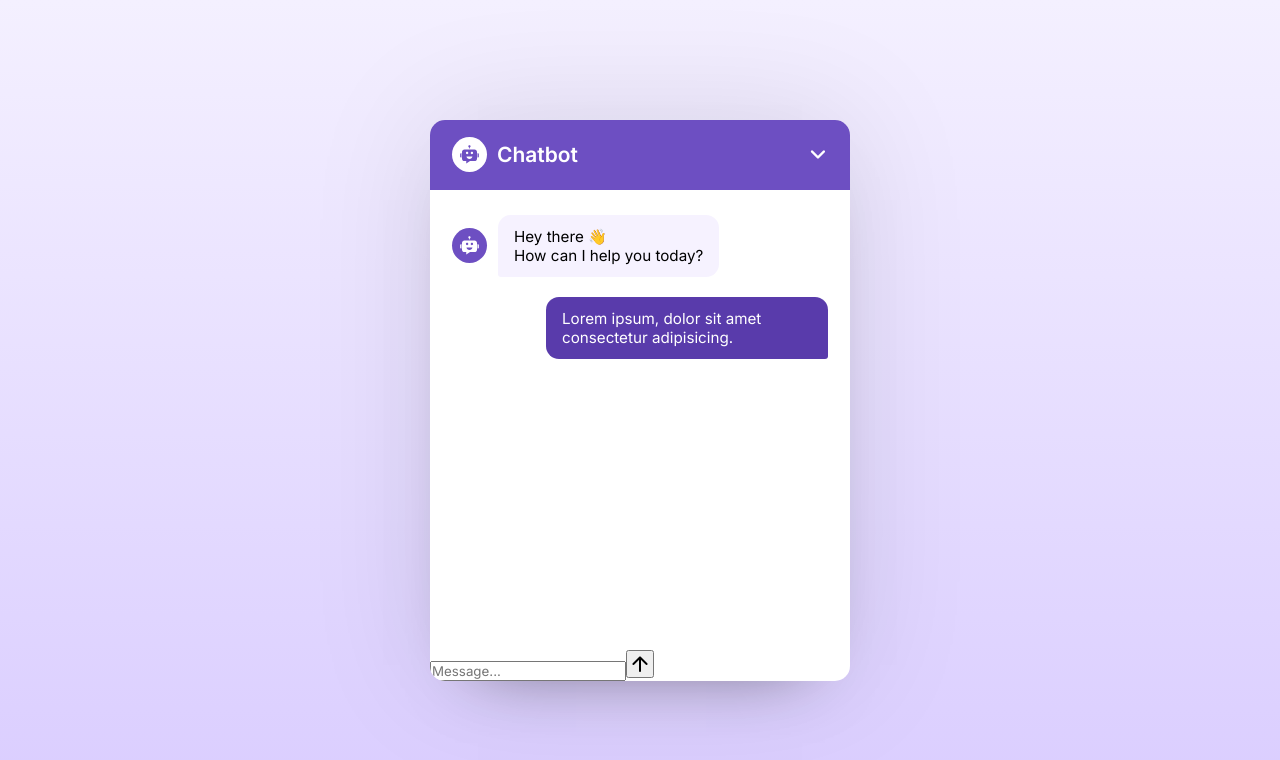
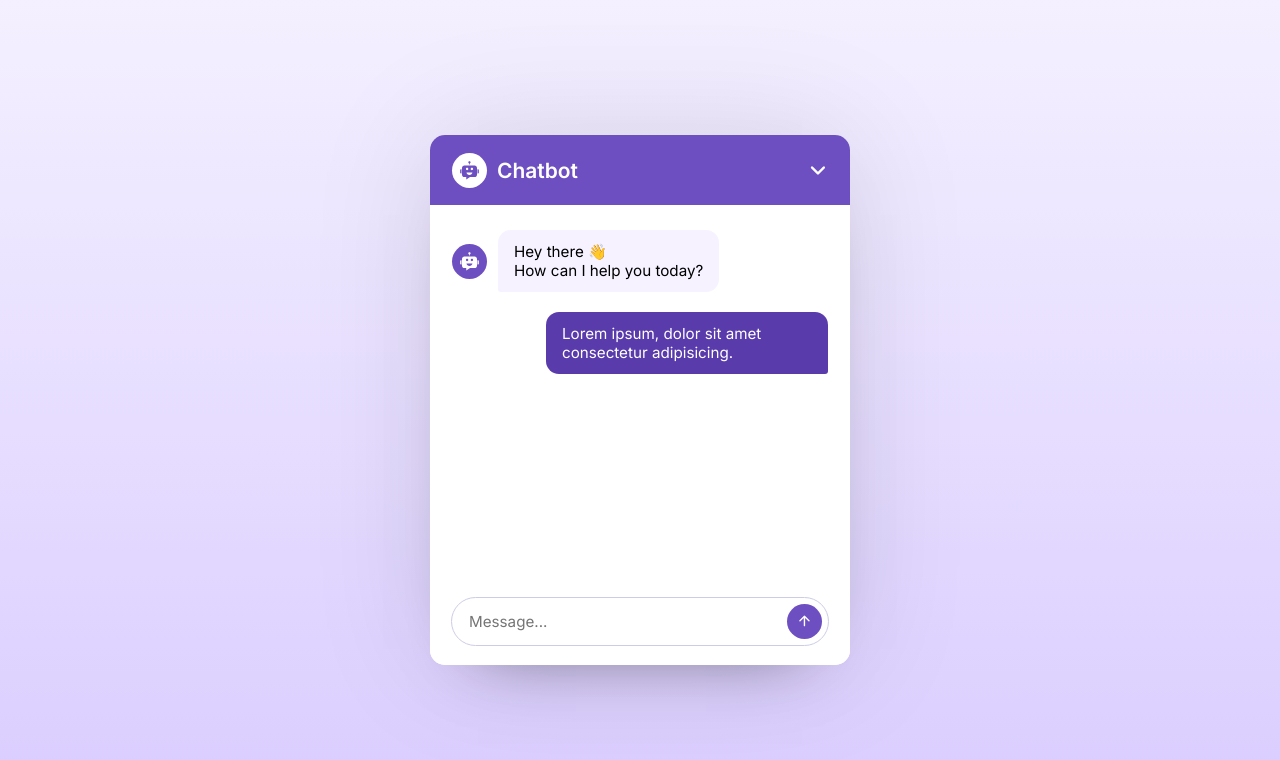
Before and after one commit to Mr-otmane/AI-Chatbot-in-React-JS, a React (Vite) app: page / in a window 1280 px wide. Shown: the top 760 px of the page. Built offline with nearby package versions, Linux system fonts and the light colour scheme.

Commit message:
Adding style for chat-form and message-input

```diff
--- a/src/index.css
+++ b/src/index.css
@@ -16,6 +16,7 @@
   background: linear-gradient(#f4f0ff, #dacdff);
 }
 .chatbot-popup {
+  position: relative;
   width: 420px;
   overflow: hidden;
   background: #fff;
@@ -110,3 +111,44 @@
   background: #593bab;
   border-radius: 13px 13px 3px 13px;
 }
+.chat-footer {
+  position: absolute;
+  bottom: 0;
+  width: 100%;
+  background: #fff;
+  padding: 15px 22px 20px;
+}
+.chat-footer .chat-form {
+  display: flex;
+  align-items: center;
+  background: #fff;
+  border-radius: 32px;
+  outline: 1px solid #cccce5;
+}
+.chat-form .message-input {
+  border: none;
+  outline: none;
+  width: 100%;
+  background: none;
+  height: 47px;
+  padding: 0 17px;
+  font-size: 0.95rem;
+}
+.chat-form button {
+  height: 35px;
+  width: 35px;
+  color: #fff;
+  border-radius: 50%;
+  flex-shrink: 0;
+  border: none;
+  outline: none;
+  font-size: 1.15rem;
+  cursor: pointer;
+  margin-right: 6px;
+  background: #6d4fc2;
+  transition: 0.2s ease;
+}
+
+.chat-form button:hover {
+  background: #593bab;
+}
```
